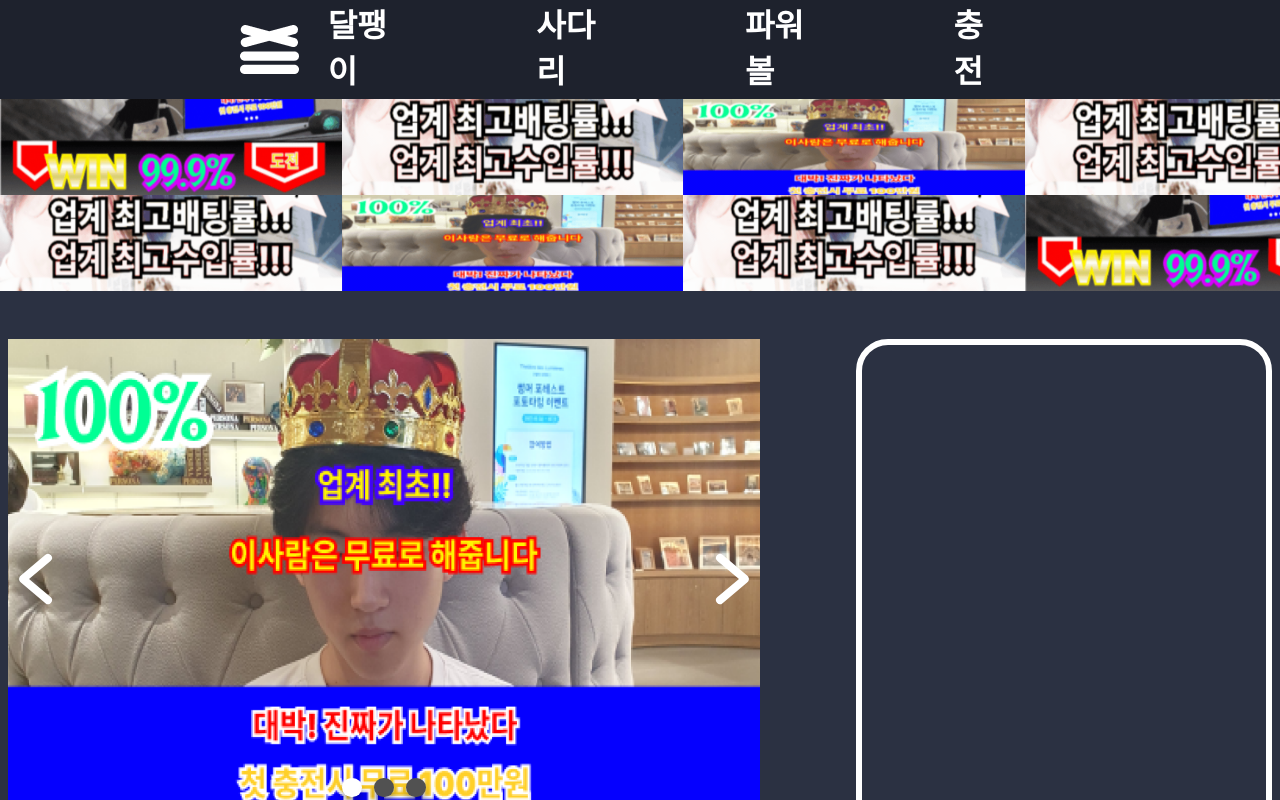
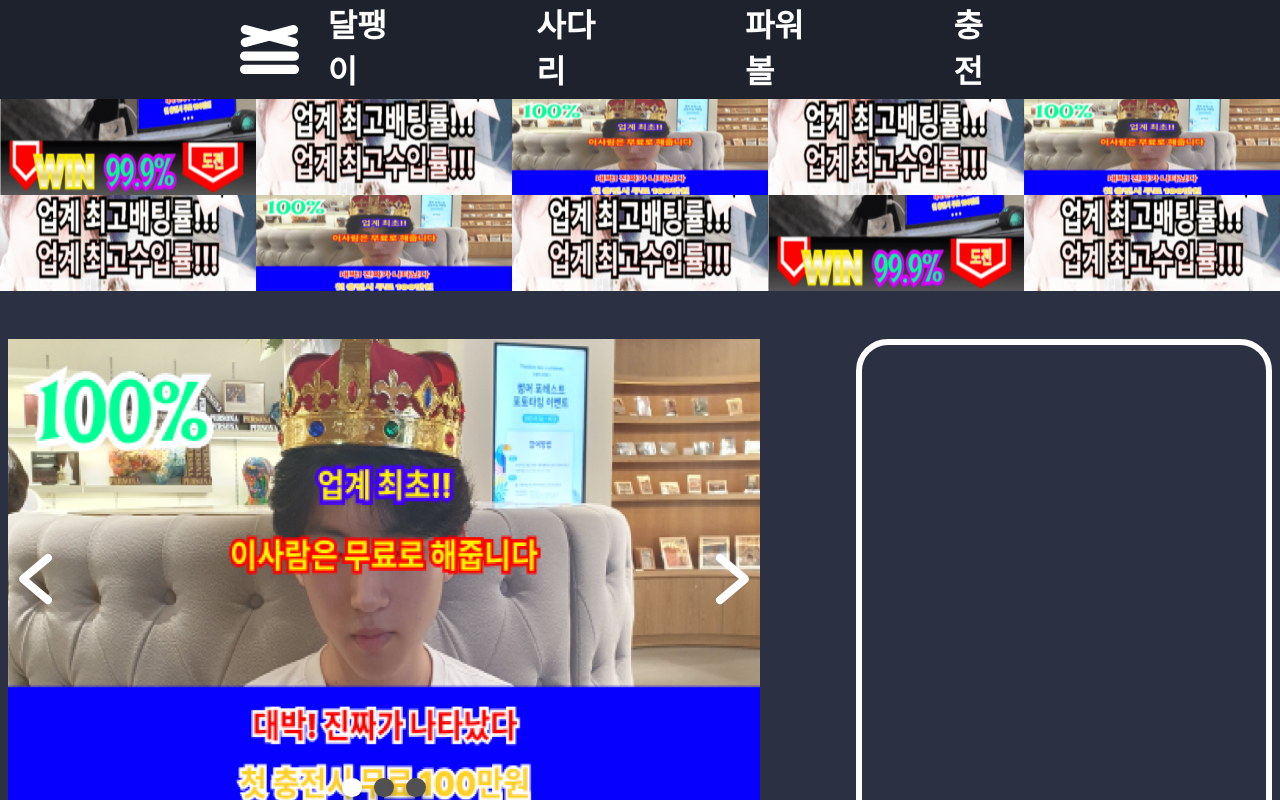
Before and after one commit to Gaft-sdhs/no-gambling-front, a React (Vite) app: page / in a window 1280 px wide. Built offline with nearby package versions, Linux system fonts and the light colour scheme.

Commit message:
[feat] 배너 넓이 수정

```diff
--- a/src/components/header/css/banner.css
+++ b/src/components/header/css/banner.css
@@ -1,5 +1,5 @@
 .imgContainer {
-  width: 21.35rem;
+  width: 20vw;
   height: 6rem;
 
   background-position: center center;
```
